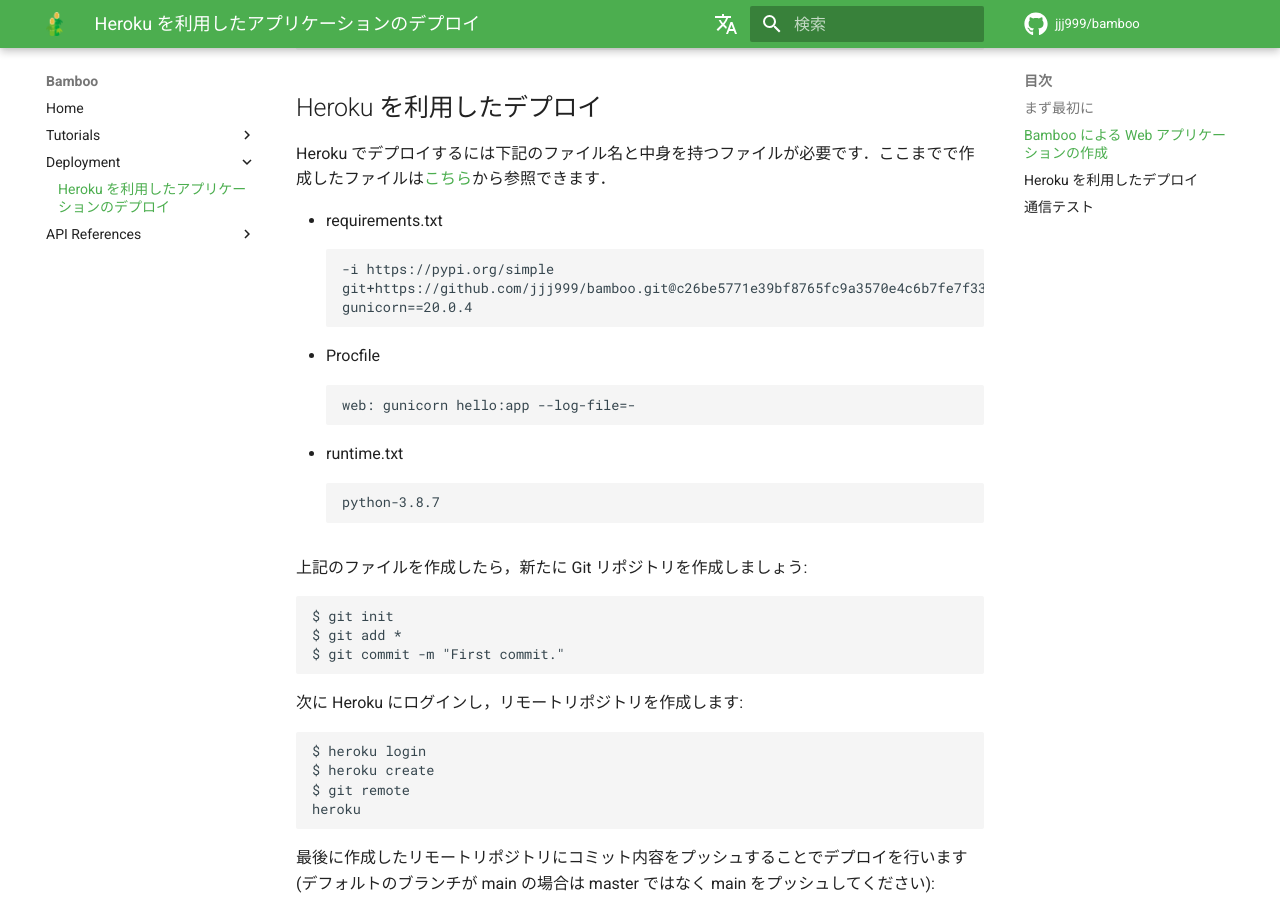
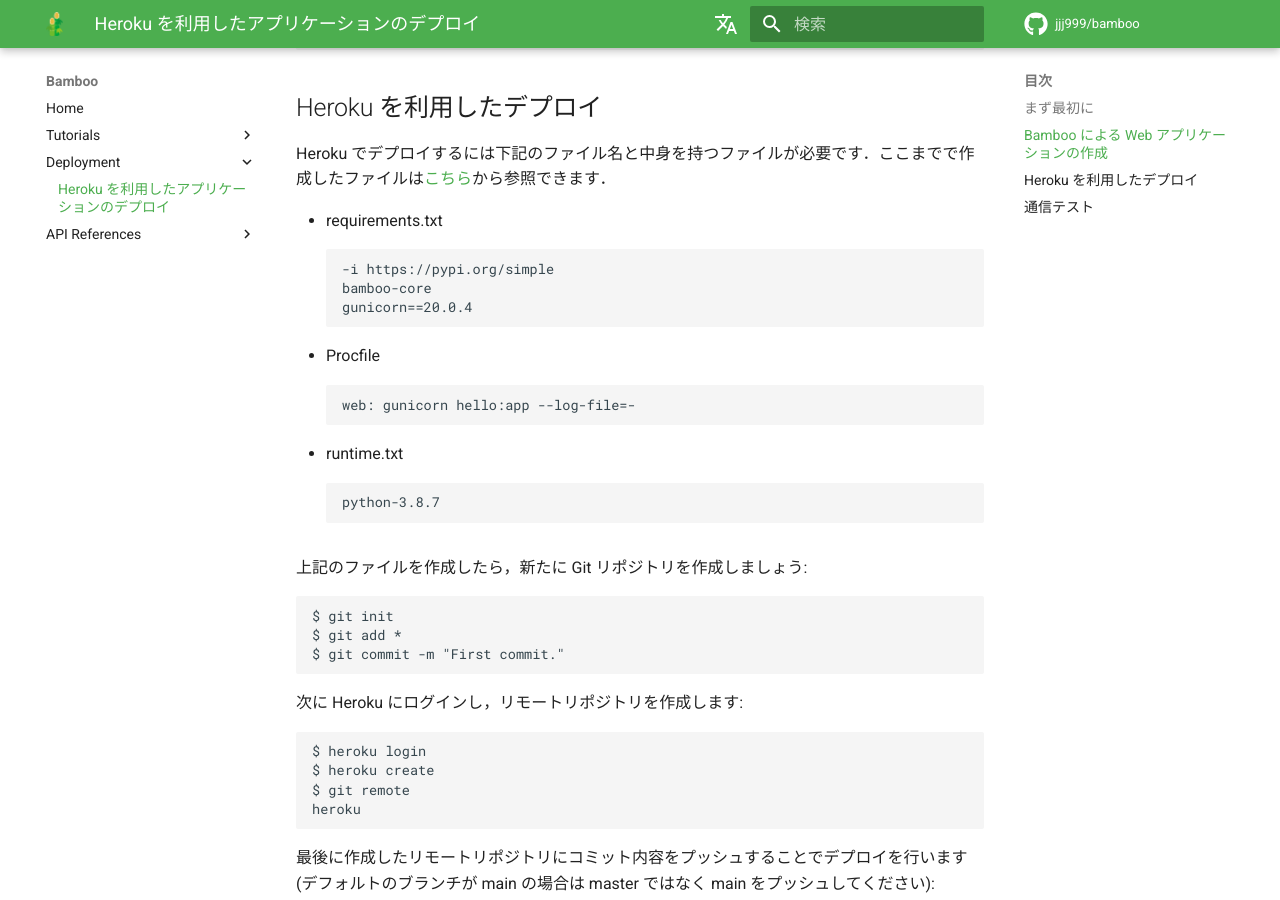
Before and after one commit to jjj999/bamboo, an MkDocs documentation site: the page built from docs/deploy/heroku.md, in a window 1280 px wide and 900 px high, scrolled down 1189 px. Built offline with MkDocs 1.6.1 and Material for MkDocs 9.7.7, drawn with Linux system fonts in a browser that asks for light colours; comment, search, counter and statistics services are not loaded.

Commit message:
Fixed requirements.txt as PyPI version.

````diff
--- a/docs/deploy/heroku.md
+++ b/docs/deploy/heroku.md
@@ -47,7 +47,7 @@
 - requirements.txt
     ```
     -i https://pypi.org/simple
-    git+https://github.com/jjj999/bamboo.git@c26be5771e39bf8765fc9a3570e4c6b7fe7f3361#egg=bamboo
+    bamboo-core
     gunicorn==20.0.4
     ```
 - Procfile
````
Also changed, not shown: 1 other file.
